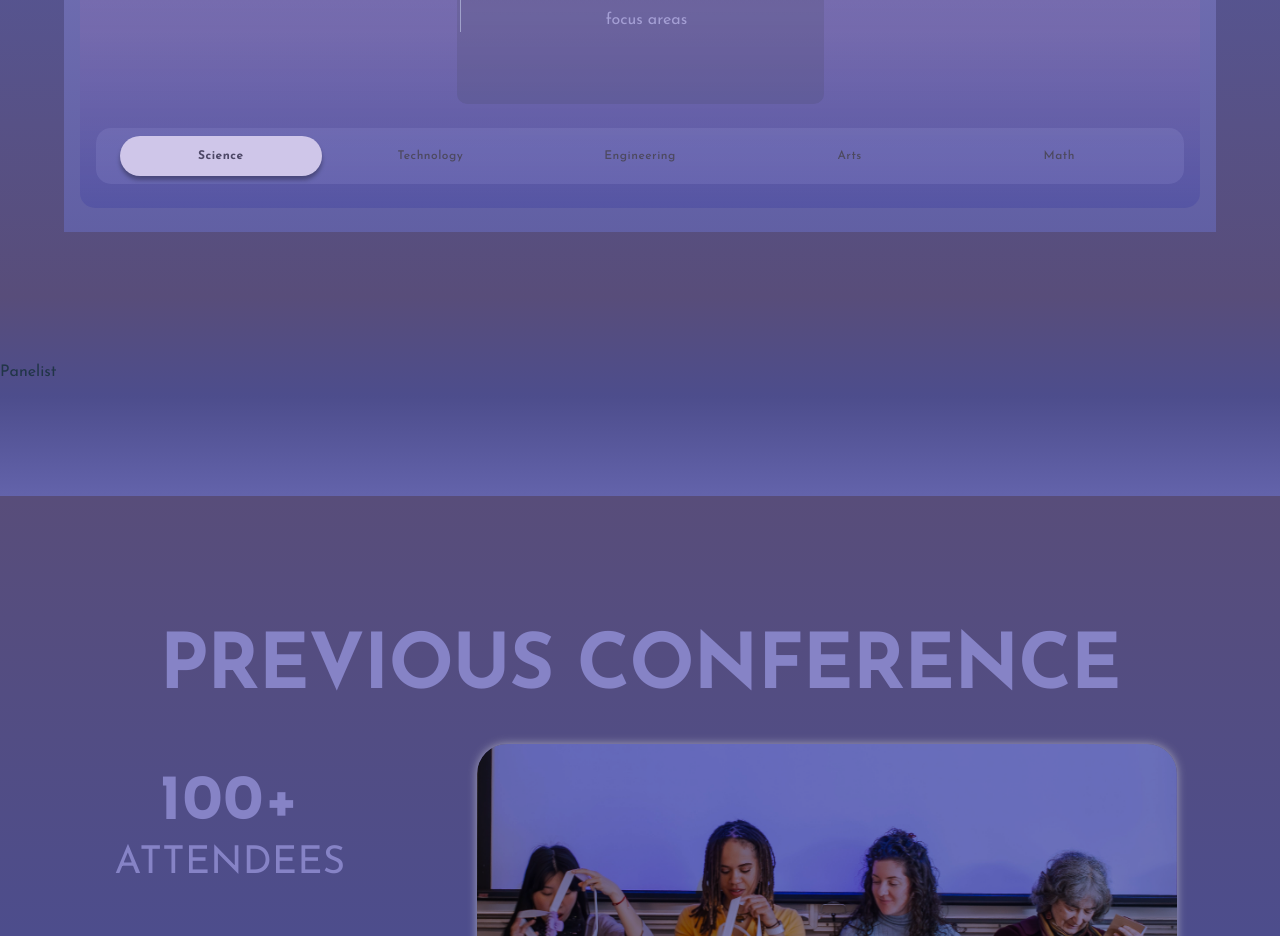
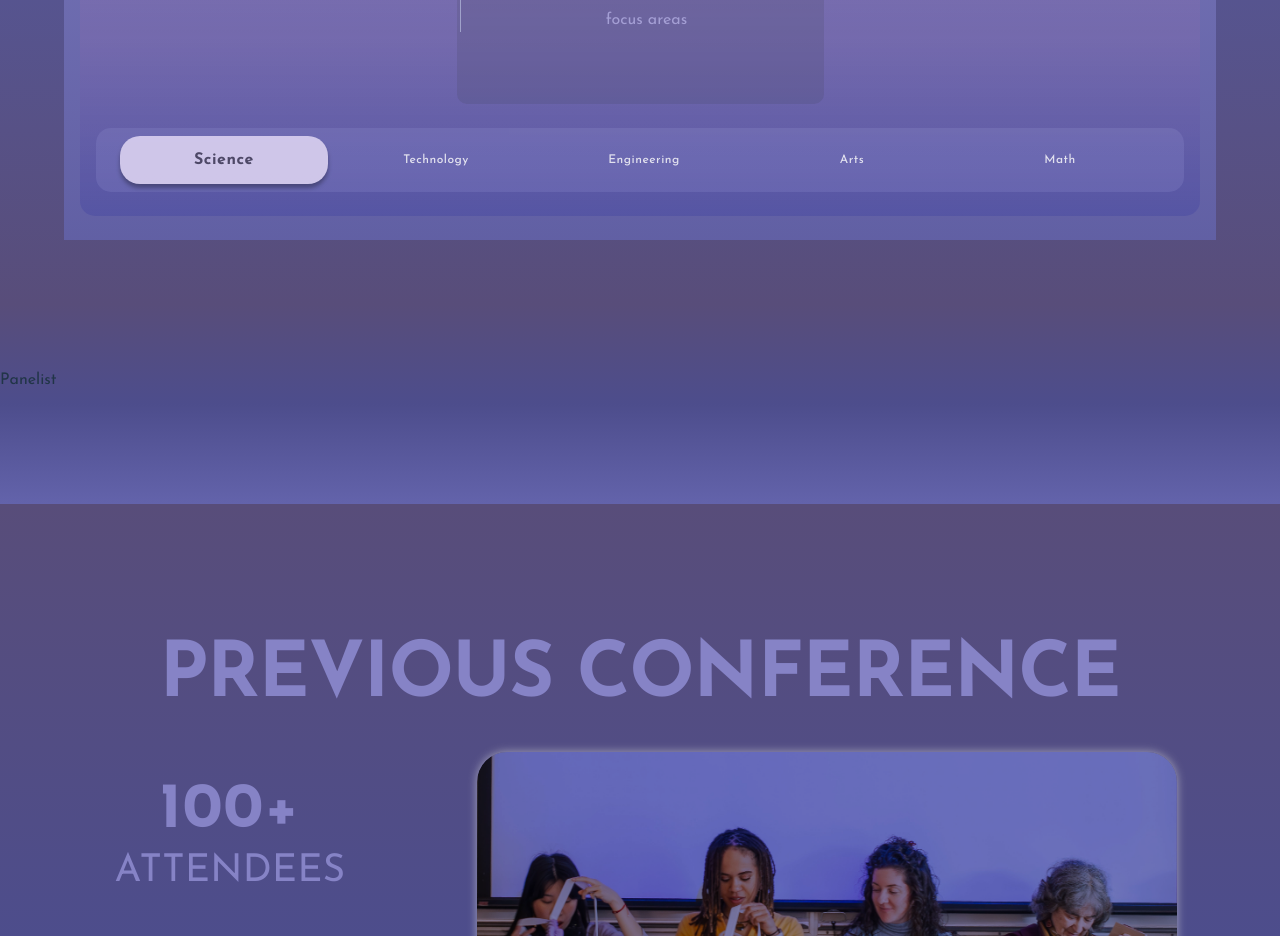
Before and after one commit to cassiemojar/gis-conference-website-2026, a React (Vite) app: page / in a window 1280 px wide. Shown: the part 2660-3596 px from the top of the page. Built offline with nearby package versions, Linux system fonts and the light colour scheme; a web font is replaced by a local one.

Commit message:
ui chnages to topic buttons

```diff
--- a/src/styles/Workshop.css
+++ b/src/styles/Workshop.css
@@ -88,24 +88,28 @@
     border: none;
     border-radius: 20px;
     background: transparent;
-    color: #49454f;
+    color: #fff;
     font-family: "Josefin Sans", sans-serif;
     font-size: 12px;
     font-weight: 500;
     letter-spacing: 0.5px;
     cursor: pointer;
-
+    transition: background 0.25s ease, color 0.25s ease, font-size 0.25s ease,
+      min-height 0.25s ease, padding 0.25s ease, box-shadow 0.25s ease;
   }
 
   .workshop-nav-item:hover {
     background: rgba(232, 222, 248, 0.5);
-    color: #1d192b;
+    color: #4a4459;
   }
 
   .workshop-nav-item--active {
     background: #e8def8;
     color: #4a4459;
     font-weight: 700;
+    font-size: 16px;
+    min-height: 48px;
+    padding: 12px 20px;
     box-shadow: 0 4px 4px rgba(0, 0, 0, 0.37);
   }
 
```
